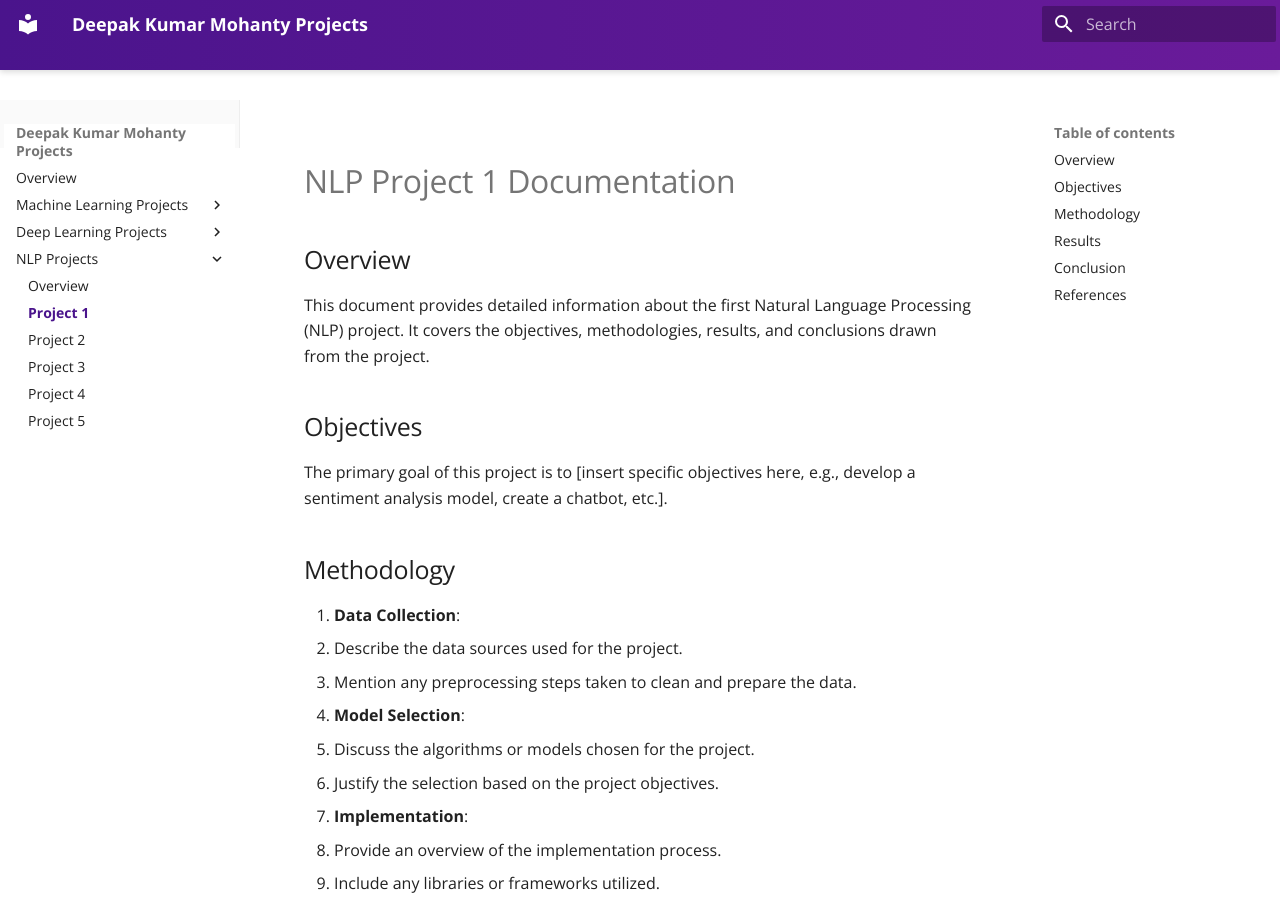
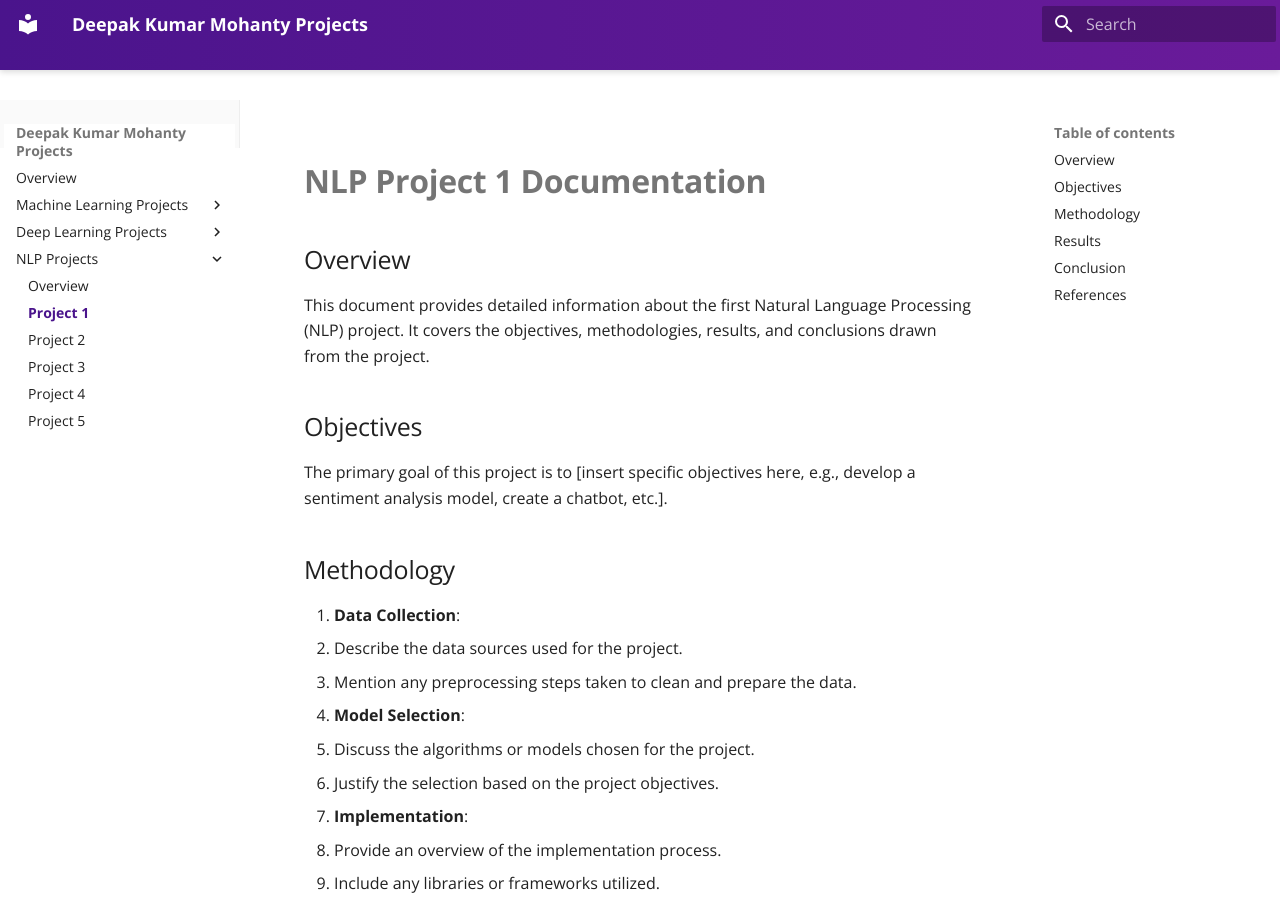
Before and after one commit to Deepak8260/Deepak-Project-Documentation-Site, an MkDocs documentation site: the page built from docs/nlp-projects/project1.md, in a window 1280 px wide and 900 px high. Built offline with MkDocs 1.6.1 and Material for MkDocs 9.7.7, drawn with Linux system fonts in a browser that asks for light colours.

Commit message:
bold heading

```diff
--- a/docs/nlp-projects/project1.md
+++ b/docs/nlp-projects/project1.md
@@ -1,4 +1,4 @@
-# NLP Project 1 Documentation
+# **NLP Project 1 Documentation**
 
 ## Overview
 
```
